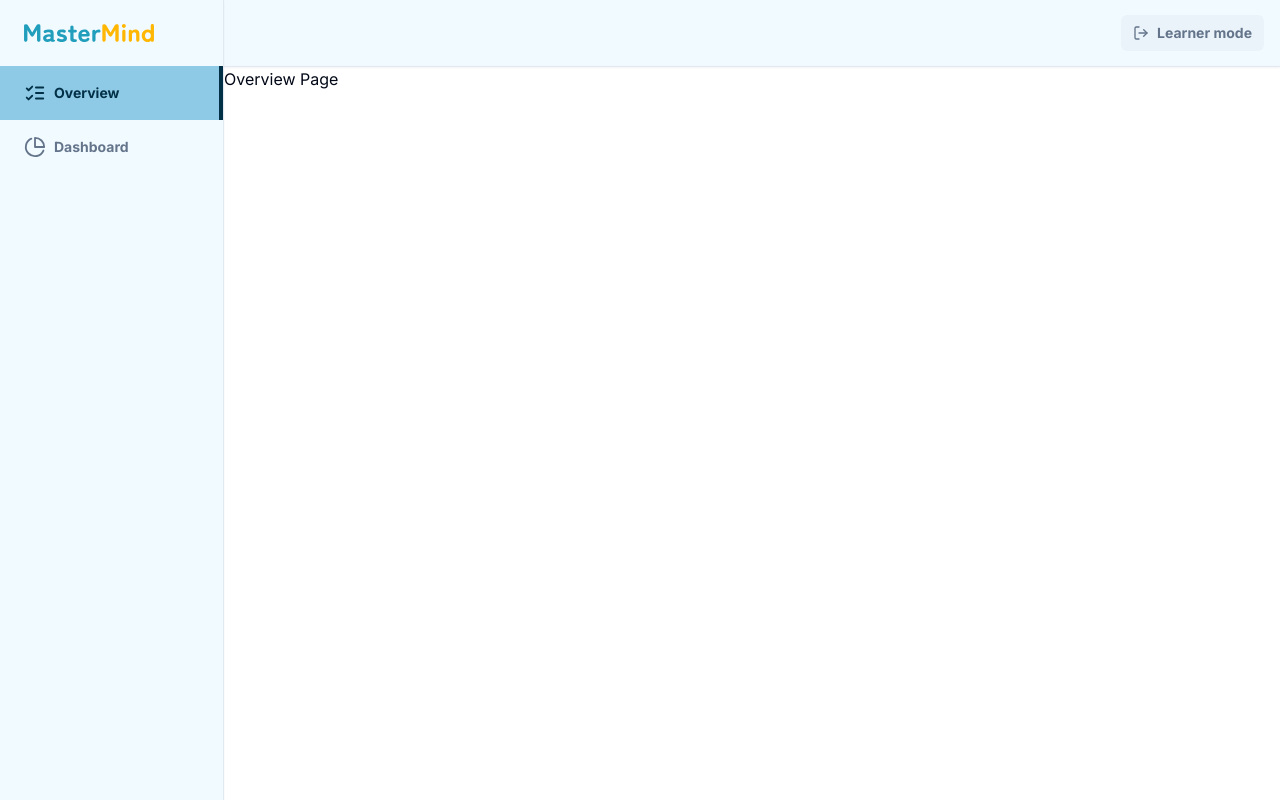
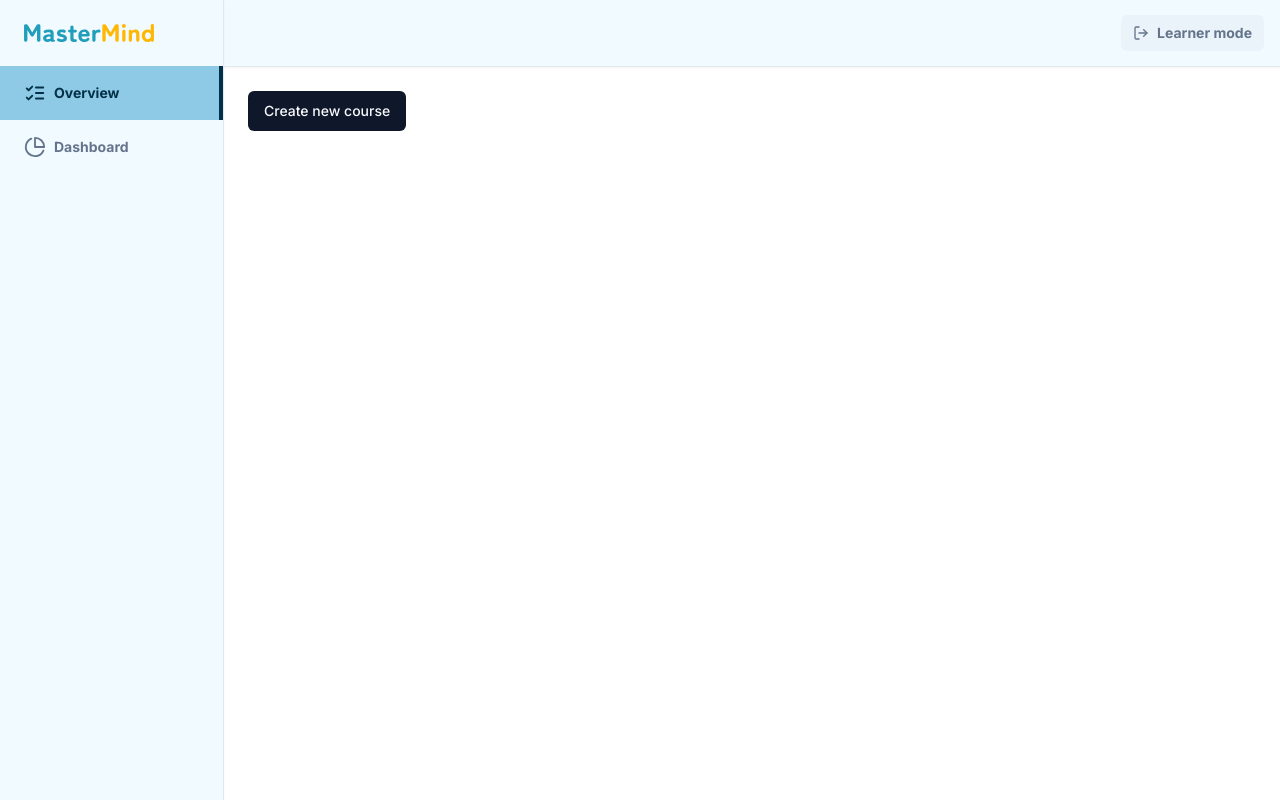
Before and after one commit to Sara-Ho99/master-mind, a Next.js app: page /creator/courses in a window 1280 px wide. Built offline with nearby package versions, Linux system fonts and the light colour scheme.

Commit message:
feat: add the /creator/create route and test the navigation

```diff
--- a/app/(mainpage)/(routes)/creator/courses/page.tsx
+++ b/app/(mainpage)/(routes)/creator/courses/page.tsx
@@ -1,7 +1,12 @@
+import { Button } from "@/components/ui/button";
+import Link from "next/link";
+
 function OverviewPage() {
   return (
-    <div>
-      <h1>Overview Page</h1>
+    <div className="p-6">
+      <Link href="/creator/create">
+        <Button>Create new course</Button>
+      </Link>
     </div>
   );
 }
--- /dev/null
+++ b/app/(mainpage)/(routes)/creator/create/page.tsx
@@ -0,0 +1,11 @@
+"use client";
+
+function CreatePage() {
+  return (
+    <div>
+      <h1>CreatePage</h1>
+    </div>
+  );
+}
+
+export default CreatePage;
--- a/components/navbar-routes.tsx
+++ b/components/navbar-routes.tsx
@@ -21,7 +21,7 @@ function NavbarRoutes() {
           </Button>
         </Link>
       ) : (
-        <Link href="/creator">
+        <Link href="/creator/courses">
           <Button size="sm" variant="custom">
             <LogIn className="h-4 w-4 p-0" />
             Creator mode
```
